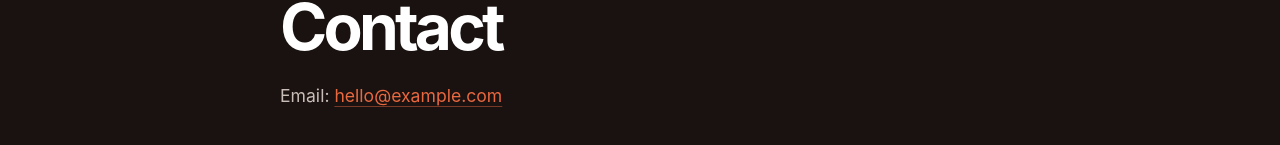
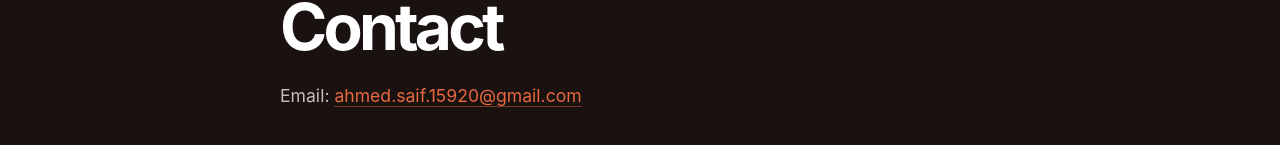
Before and after one commit to saifahmedwrites/saifahmedwrites.github.io, a plain HTML site: page contact.html in a window 1280 px wide. Shown: the part 407-552 px from the top of the page. Drawn offline with Linux system fonts and the light colour scheme.

Commit message:
updated email

```diff
--- a/contact.html
+++ b/contact.html
@@ -22,7 +22,7 @@
   <main class="contact-main">
     <p class="eyebrow">Get in touch</p>
     <h1>Contact</h1>
-    <p class="contact-message">Email: <a href="mailto:hello@example.com">hello@example.com</a></p>
+    <p class="contact-message">Email: <a href="mailto:ahmed.saif.15920@gmail.com">ahmed.saif.15920@gmail.com</a></p>
   </main>
 </body>
 </html>
```
